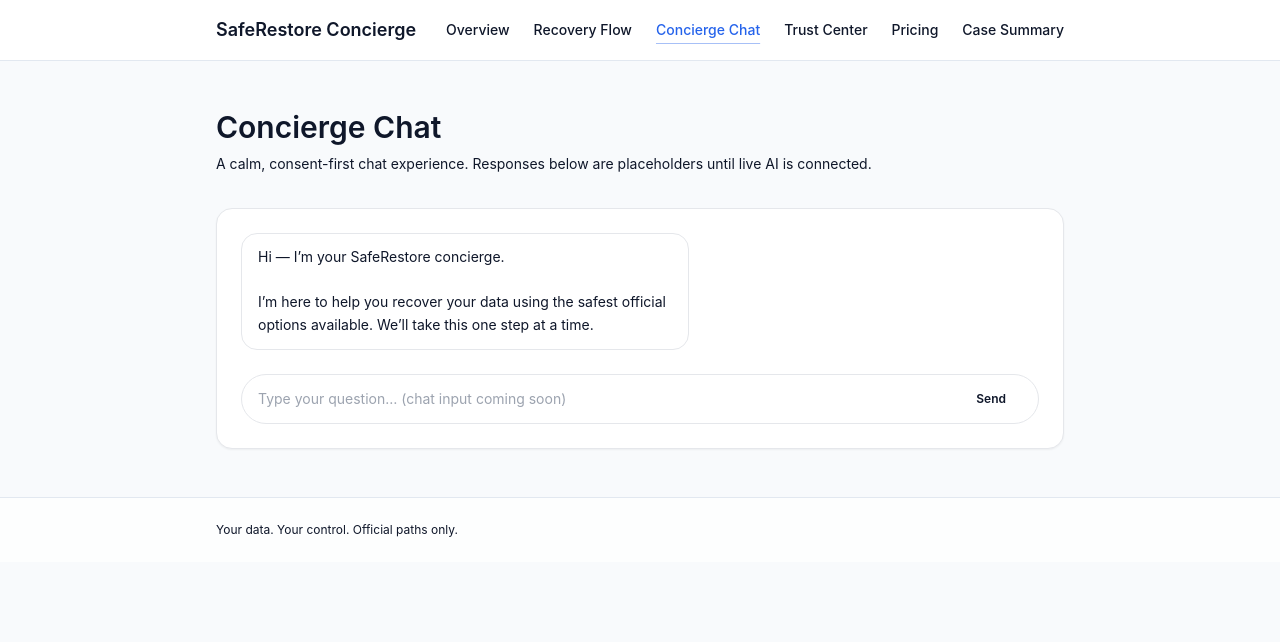
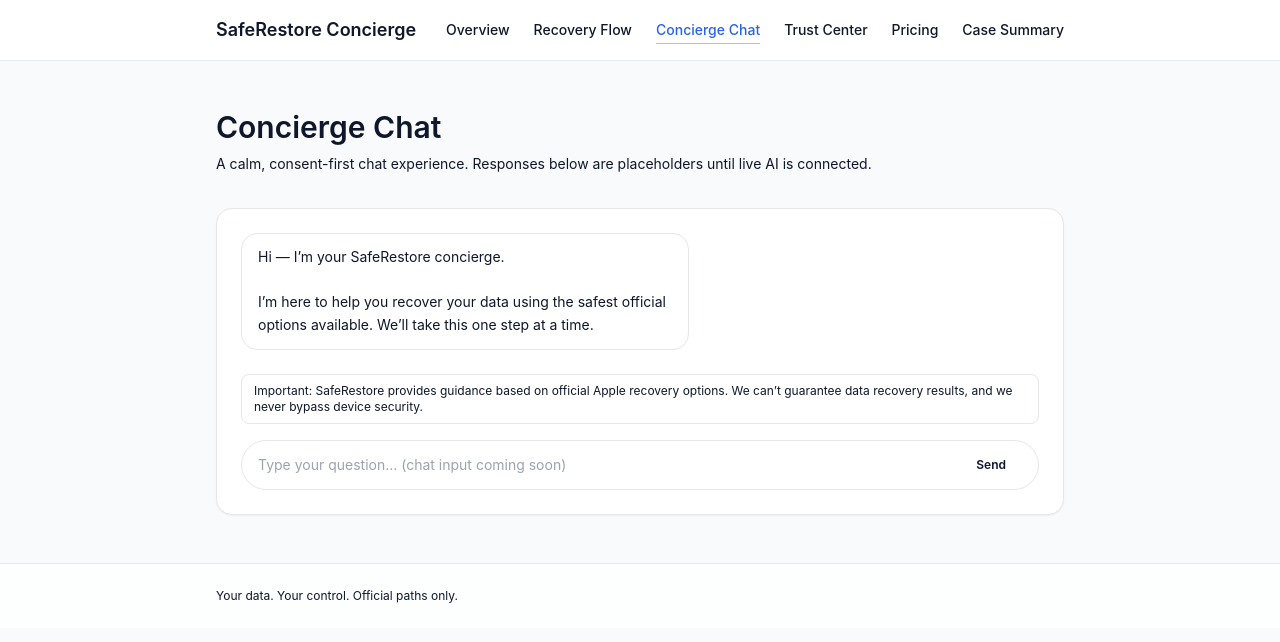
Before and after one commit to carter961995-wq/saferestore, a React (Vite) app: page /concierge in a window 1280 px wide. Shown: the top 642 px of the page. Built offline with nearby package versions, Linux system fonts and the light colour scheme.

Commit message:
Add important disclaimers

```diff
--- a/src/pages/CaseSummary.jsx
+++ b/src/pages/CaseSummary.jsx
@@ -124,6 +124,11 @@ export default function CaseSummary() {
           Based on your details, SafeRestore recommends using official Apple
           recovery and restore tools as the safest next step.
         </p>
+        <div className="rounded-lg border border-slate-200 bg-slate-50 px-3 py-2 text-xs text-slate-500">
+          Important: SafeRestore provides guidance based on official Apple
+          recovery options. We can’t guarantee data recovery results, and we
+          never bypass device security.
+        </div>
       </div>
 
       <div className="space-y-3 rounded-2xl border border-slate-200 bg-white p-6">
--- a/src/pages/ConciergeChat.jsx
+++ b/src/pages/ConciergeChat.jsx
@@ -151,7 +151,13 @@ export default function ConciergeChat() {
           ) : null}
         </div>
 
-        <div className="mt-6 flex items-center gap-3 rounded-full border border-slate-200 bg-slate-50 px-4 py-2 text-sm text-slate-500">
+        <div className="mt-6 rounded-lg border border-slate-200 bg-slate-50 px-3 py-2 text-xs text-slate-500">
+          Important: SafeRestore provides guidance based on official Apple
+          recovery options. We can’t guarantee data recovery results, and we
+          never bypass device security.
+        </div>
+
+        <div className="mt-4 flex items-center gap-3 rounded-full border border-slate-200 bg-slate-50 px-4 py-2 text-sm text-slate-500">
           <input
             className="flex-1 bg-transparent text-sm text-slate-600 placeholder:text-slate-400 focus:outline-none"
             placeholder="Type your question… (chat input coming soon)"
--- a/src/pages/RecoveryFlowPage.jsx
+++ b/src/pages/RecoveryFlowPage.jsx
@@ -181,6 +181,11 @@ export default function RecoveryFlowPage() {
         <p className="mt-3 text-sm leading-relaxed text-slate-600">
           We’ll guide you step by step so you can move forward with confidence.
         </p>
+        <div className="mt-4 rounded-lg border border-slate-200 bg-slate-50 px-3 py-2 text-xs text-slate-500">
+          Important: SafeRestore provides guidance based on official Apple
+          recovery options. We can’t guarantee data recovery results, and we
+          never bypass device security.
+        </div>
         <div className="mt-4 flex flex-wrap gap-3">
           <button
             className="rounded-full bg-ocean px-5 py-2 text-sm font-semibold text-white transition hover:opacity-90"
```
